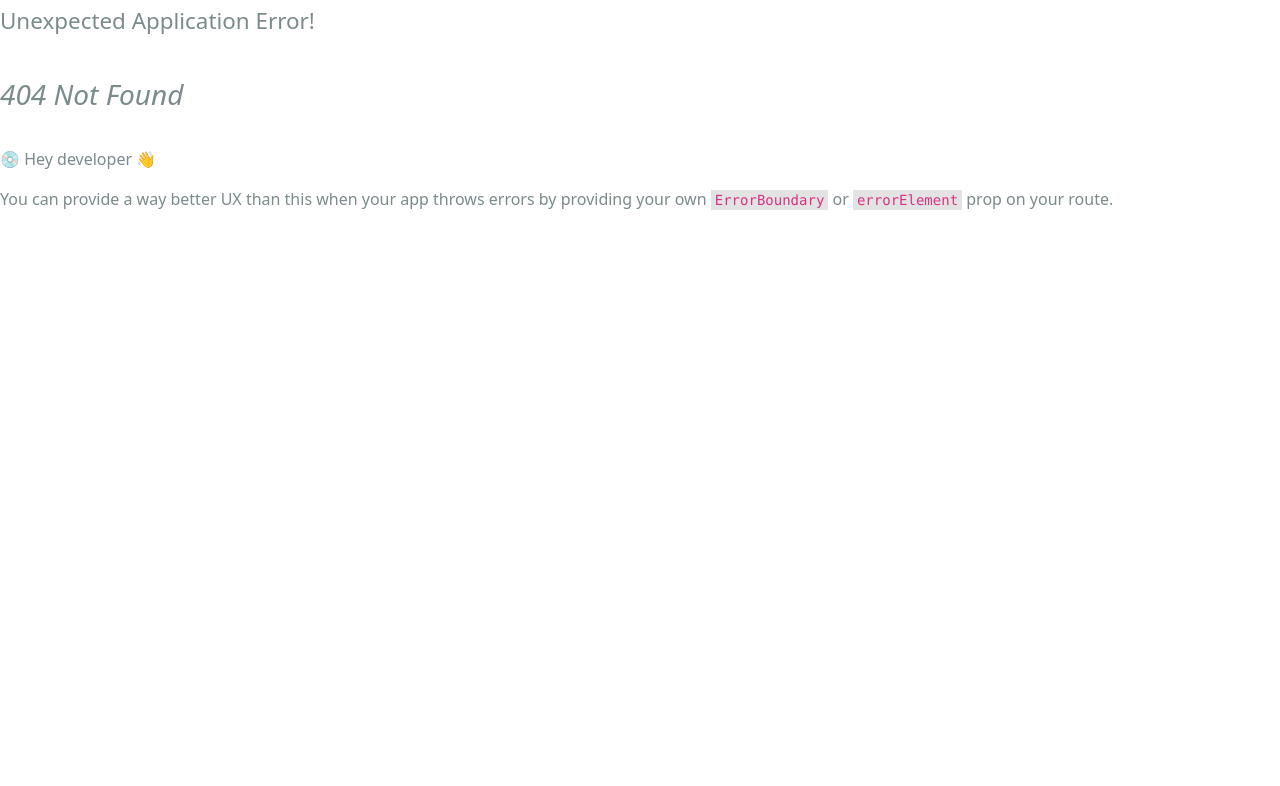
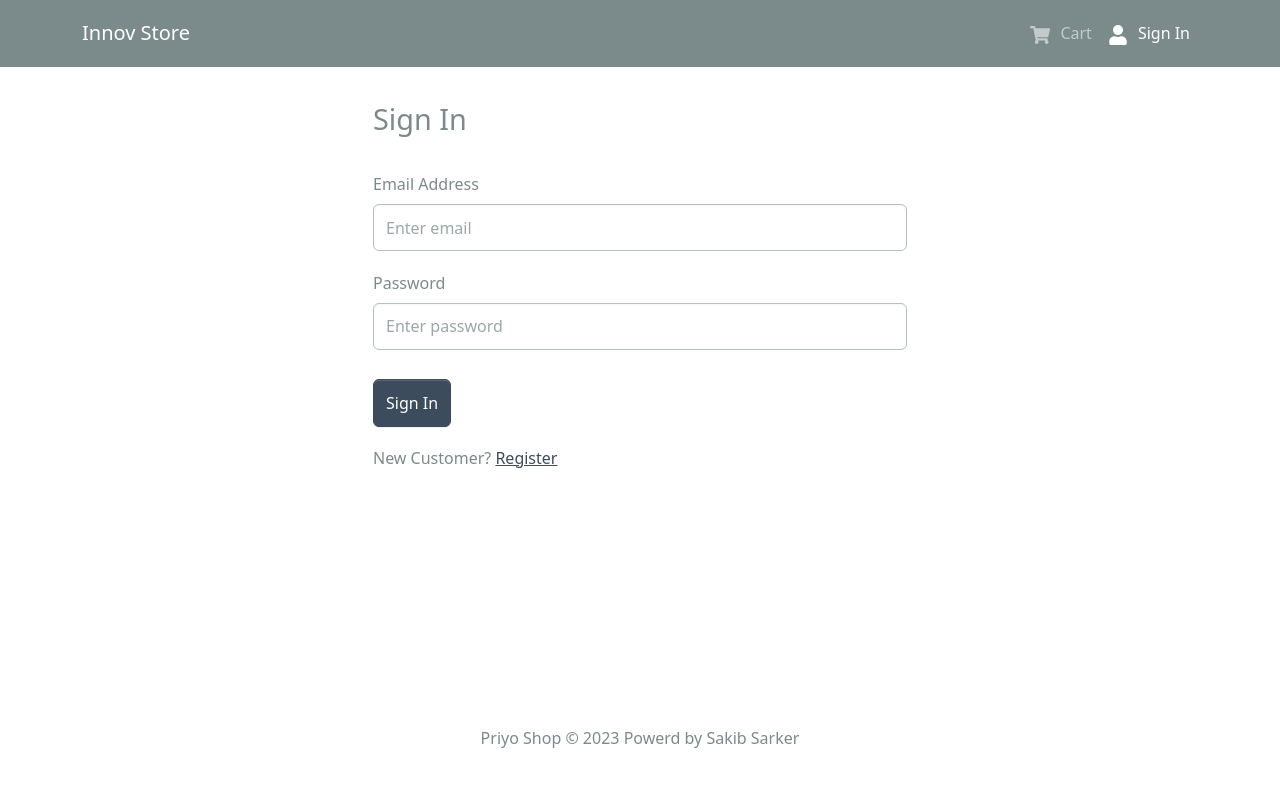
Before and after one commit to sakibsarker/Inov-Store_Ecommerce, a React (Vite) app: page /login in a window 1280 px wide. Before the commit this address had no page. Shown: the top 786 px of the page. Built offline with nearby package versions, Linux system fonts and the light colour scheme.

Commit message:
login screen

```diff
--- a/package.json
+++ b/package.json
@@ -12,6 +12,7 @@
     "@reduxjs/toolkit": "^1.9.5",
     "axios": "^1.4.0",
     "bootstrap": "^5.3.0",
+    "jsonwebtoken": "^9.0.1",
     "react": "^18.2.0",
     "react-bootstrap": "^2.8.0",
     "react-dom": "^18.2.0",
--- /dev/null
+++ b/src/components/FormContainer.jsx
@@ -0,0 +1,15 @@
+import React, { Children } from 'react'
+import { Container,Row,Col,Form } from 'react-bootstrap'
+const FormContainer = ({children}) => {
+  return (
+    <Container>
+        <Row className="justify-content-md-center">
+            <Col xs={12} md={6}>
+            {children}
+            </Col>
+        </Row>
+    </Container>
+  )
+}
+
+export default FormContainer
--- a/src/main.jsx
+++ b/src/main.jsx
@@ -15,6 +15,7 @@
   Route,
   RouterProvider,
 } from "react-router-dom";
+import LoginScreen from './screens/LoginScreen'
 
 const router=createBrowserRouter(
   createRoutesFromElements(
@@ -22,6 +23,7 @@
       <Route index={true} path="/" element={<HomeScreen/>} />
       <Route path='/product/:id' element={<ProductScreen/>}/>
       <Route path='/cart' element={<CartScreen/>}/>
+      <Route path='/login' element={<LoginScreen/>}/>
     </Route>
 
   )
--- /dev/null
+++ b/src/screens/LoginScreen.jsx
@@ -0,0 +1,56 @@
+import React,{useState} from 'react'
+import FormContainer from '../components/FormContainer'
+import {Link} from 'react-router-dom'
+import { Container,Row,Col,Form ,Button} from 'react-bootstrap'
+
+const LoginScreen = () => {
+  const[email,setEmail]=useState('')
+  const[password,setPassword]=useState('')
+
+  const submitHandler=(e)=>{
+    e.preventDefault()
+    console.log('submit')
+  }
+
+  return (
+    <FormContainer>
+      <h1>Sign In</h1>
+      <Form onSubmit={submitHandler}>
+        <Form.Group controlId='email' className='my-3'>
+          <Form.Label>Email Address</Form.Label>
+          <Form.Control
+          type='email'
+          placeholder='Enter email'
+          value={email}
+          onChange={(e)=>setEmail(e.target.value)}
+
+          >
+
+          </Form.Control>
+        </Form.Group>
+
+        <Form.Group controlId='password' className='my-3'>
+          <Form.Label>Password</Form.Label>
+          <Form.Control
+          type='password'
+          placeholder='Enter password'
+          value={password}
+          onChange={(e)=>setPassword(e.target.value)}
+
+          >
+
+          </Form.Control>
+        </Form.Group>
+        <Button type='submit' value='primary' className='mt-2'>Sign In</Button>
+      </Form>
+      <Row className='py-3'>
+        <Col>
+        New Customer? <Link to='/register'>Register</Link>
+        </Col>
+
+      </Row>
+    </FormContainer>
+  )
+}
+
+export default LoginScreen
--- /dev/null
+++ b/src/slices/authSlice.js
@@ -0,0 +1,20 @@
+import {createSlice} from '@reduxjs/toolkit'
+
+const initialState={
+    userInfo:localStorage.getItem('userInfo')?JSON.parse(localStorage.getItem('userInfo')):null,
+}
+
+const authSlice=createSlice({
+    name:'auth',
+    initialState,
+    reducers:{
+        setCredentials:(state,aciton)=>{
+            state.userInfo=aciton.payload
+            localStorage.setItem('userInfo',JSON.stringify(aciton.payload))
+        }
+    }
+})
+
+export const{setCredentials}=authSlice.actions;
+
+export default authSlice.reducer
--- a/src/store.js
+++ b/src/store.js
@@ -1,11 +1,12 @@
 import {configureStore} from '@reduxjs/toolkit'
 import { apiSlice } from './slices/apiSlice';
 import cartSliceReducer from './slices/cartSlice';
-
+import authSliceReducer from './slices/authSlice';
 const store=configureStore({
     reducer:{
         [apiSlice.reducerPath]:apiSlice.reducer,
         cart:cartSliceReducer,
+        auth:authSliceReducer,
     },
     middleware:(GetDefaultMiddleware)=>GetDefaultMiddleware().concat(apiSlice.middleware),
     devTools:true,
```
Also changed, not shown: src/slices/usersApiSlice.js (added, +16 -0 lines), 1 other file (tests, documents, lock files or other folders).
